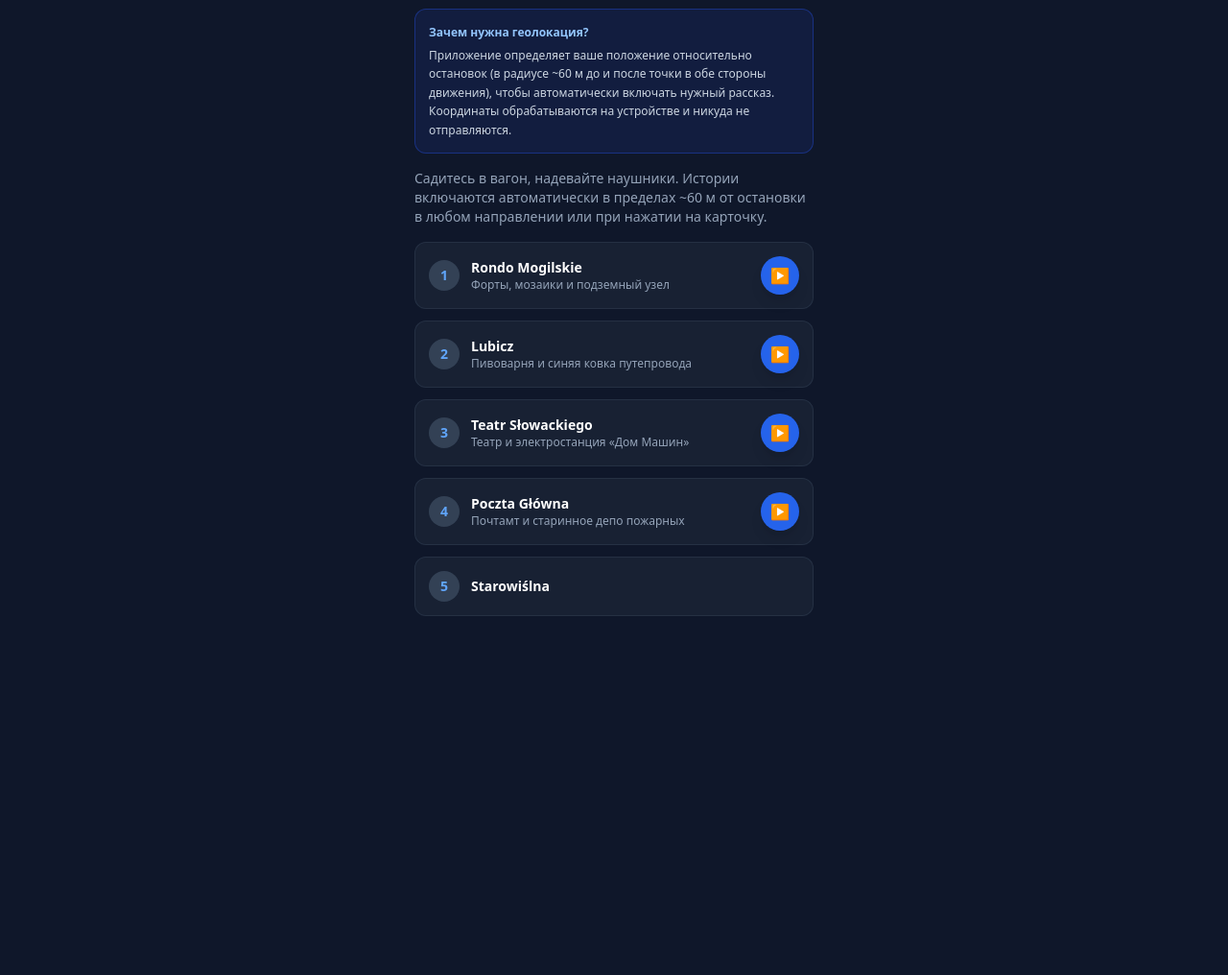
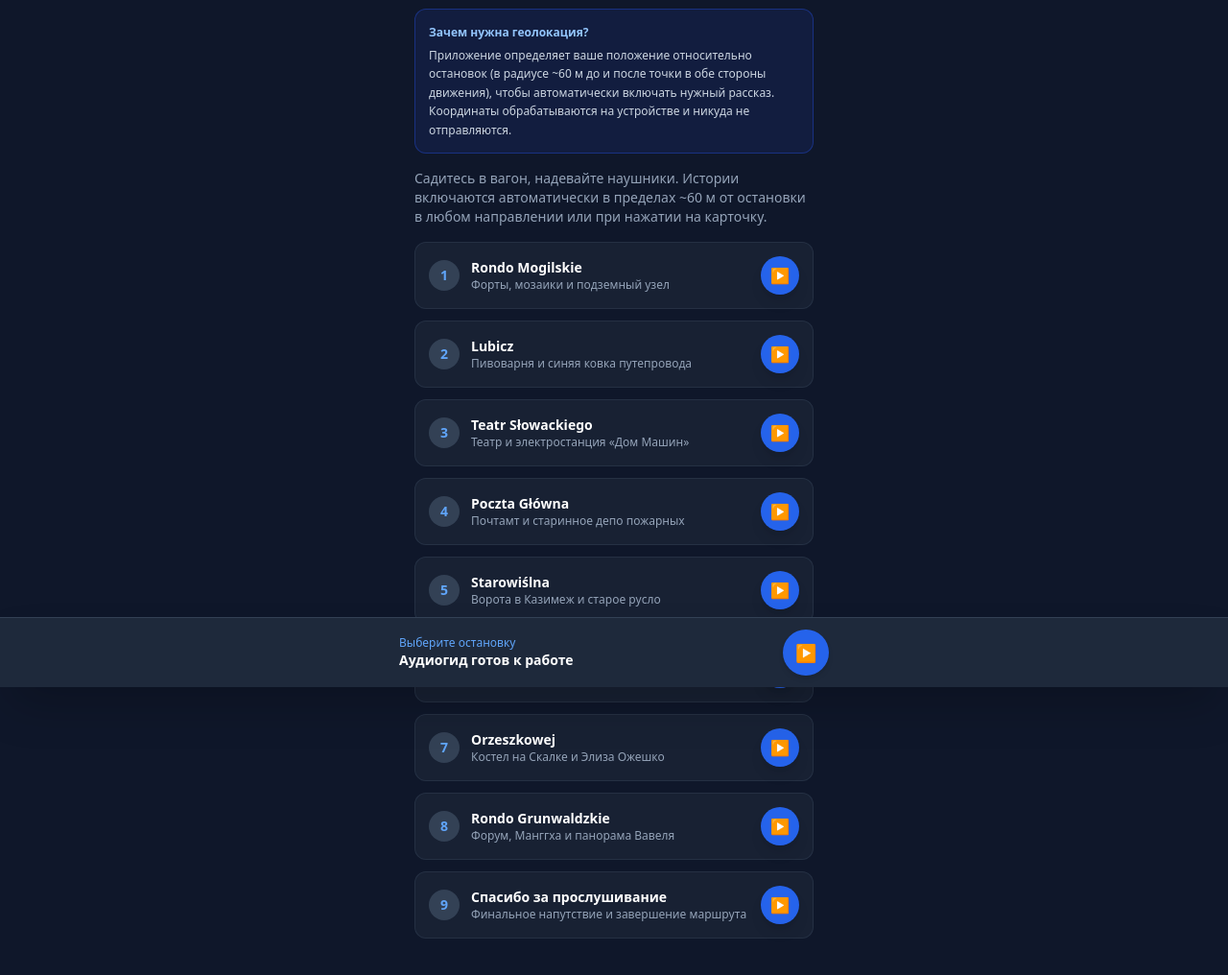
Before and after one commit to krakowroutes/tram-guide, a plain HTML site: page index.html in a window 1280 px wide. Shown: the part 84-1100 px from the top of the page at 96% size. Before the commit the page ends 854 px from the top, so only its background shows below. Drawn offline with nearby package versions, Linux system fonts and the light colour scheme.

Commit message:
Add files via upload

```diff
--- a/index.html
+++ b/index.html
@@ -114,4 +114,86 @@
                     <div class="w-8 h-8 rounded-full bg-slate-700 flex items-center justify-center font-bold text-sm text-blue-400">5</div>
                     <div>
                         <h3 class="font-semibold text-white text-sm">Starowiślna</h3>
-                        <p class="text-xs text
+                        <p class="text-xs text-slate-400">Ворота в Казимеж и старое русло</p>
+                    </div>
+                </div>
+                <button type="button" onclick="playTrack(5, '05_starowislna.mp3')" class="w-10 h-10 rounded-full bg-blue-600 hover:bg-blue-500 text-white flex items-center justify-center shadow-lg transition-transform active:scale-95 font-bold">
+                    ▶
+                </button>
+            </div>
+
+            <div class="stop-card bg-slate-800/60 border border-slate-700/50 rounded-xl p-3.5 flex items-center justify-between transition-all" data-id="6">
+                <div class="flex items-center gap-3">
+                    <div class="w-8 h-8 rounded-full bg-slate-700 flex items-center justify-center font-bold text-sm text-blue-400">6</div>
+                    <div>
+                        <h3 class="font-semibold text-white text-sm">Stradom</h3>
+                        <p class="text-xs text-slate-400">Бульвар Дитля и вид на Вавель</p>
+                    </div>
+                </div>
+                <button type="button" onclick="playTrack(6, '06_stradom.mp3')" class="w-10 h-10 rounded-full bg-blue-600 hover:bg-blue-500 text-white flex items-center justify-center shadow-lg transition-transform active:scale-95 font-bold">
+                    ▶
+                </button>
+            </div>
+
+            <div class="stop-card bg-slate-800/60 border border-slate-700/50 rounded-xl p-3.5 flex items-center justify-between transition-all" data-id="7">
+                <div class="flex items-center gap-3">
+                    <div class="w-8 h-8 rounded-full bg-slate-700 flex items-center justify-center font-bold text-sm text-blue-400">7</div>
+                    <div>
+                        <h3 class="font-semibold text-white text-sm">Orzeszkowej</h3>
+                        <p class="text-xs text-slate-400">Костел на Скалке и Элиза Ожешко</p>
+                    </div>
+                </div>
+                <button type="button" onclick="playTrack(7, '07_orzeszkowej.mp3')" class="w-10 h-10 rounded-full bg-blue-600 hover:bg-blue-500 text-white flex items-center justify-center shadow-lg transition-transform active:scale-95 font-bold">
+                    ▶
+                </button>
+            </div>
+
+            <div class="stop-card bg-slate-800/60 border border-slate-700/50 rounded-xl p-3.5 flex items-center justify-between transition-all" data-id="8">
+                <div class="flex items-center gap-3">
+                    <div class="w-8 h-8 rounded-full bg-slate-700 flex items-center justify-center font-bold text-sm text-blue-400">8</div>
+                    <div>
+                        <h3 class="font-semibold text-white text-sm">Rondo Grunwaldzkie</h3>
+                        <p class="text-xs text-slate-400">Форум, Манггха и панорама Вавеля</p>
+                    </div>
+                </div>
+                <button type="button" onclick="playTrack(8, '08_rondo_grunwaldzkie.mp3')" class="w-10 h-10 rounded-full bg-blue-600 hover:bg-blue-500 text-white flex items-center justify-center shadow-lg transition-transform active:scale-95 font-bold">
+                    ▶
+                </button>
+            </div>
+
+            <!-- Девятый финальный трек -->
+            <div class="stop-card bg-slate-800/60 border border-slate-700/50 rounded-xl p-3.5 flex items-center justify-between transition-all" data-id="9">
+                <div class="flex items-center gap-3">
+                    <div class="w-8 h-8 rounded-full bg-slate-700 flex items-center justify-center font-bold text-sm text-blue-400">9</div>
+                    <div>
+                        <h3 class="font-semibold text-white text-sm">Спасибо за прослушивание</h3>
+                        <p class="text-xs text-slate-400">Финальное напутствие и завершение маршрута</p>
+                    </div>
+                </div>
+                <button type="button" onclick="playTrack(9, '09_good_bye.mp3')" class="w-10 h-10 rounded-full bg-blue-600 hover:bg-blue-500 text-white flex items-center justify-center shadow-lg transition-transform active:scale-95 font-bold">
+                    ▶
+                </button>
+            </div>
+
+        </div>
+    </main>
+
+    <!-- Фиксированный плеер внизу экрана -->
+    <div id="player-bar" class="fixed bottom-0 left-0 right-0 bg-slate-800 border-t border-slate-700 px-4 py-3 shadow-2xl z-40">
+        <div class="max-w-md mx-auto flex items-center justify-between">
+            <div class="truncate pr-3">
+                <p id="current-track-title" class="text-xs text-blue-400 font-medium">Выберите остановку</p>
+                <p id="player-status" class="text-sm font-bold text-white truncate">Аудиогид готов к работе</p>
+            </div>
+            <div class="flex items-center gap-2">
+                <button id="play-pause-btn" type="button" onclick="togglePlay()" class="w-12 h-12 rounded-full bg-blue-600 hover:bg-blue-500 text-white flex items-center justify-center font-bold text-lg shadow-md transition-transform active:scale-95">
+                    ▶
+                </button>
+            </div>
+        </div>
+    </div>
+
+    <!-- Логика -->
+    <script src="app.js"></script>
+</body>
+</html>
```
